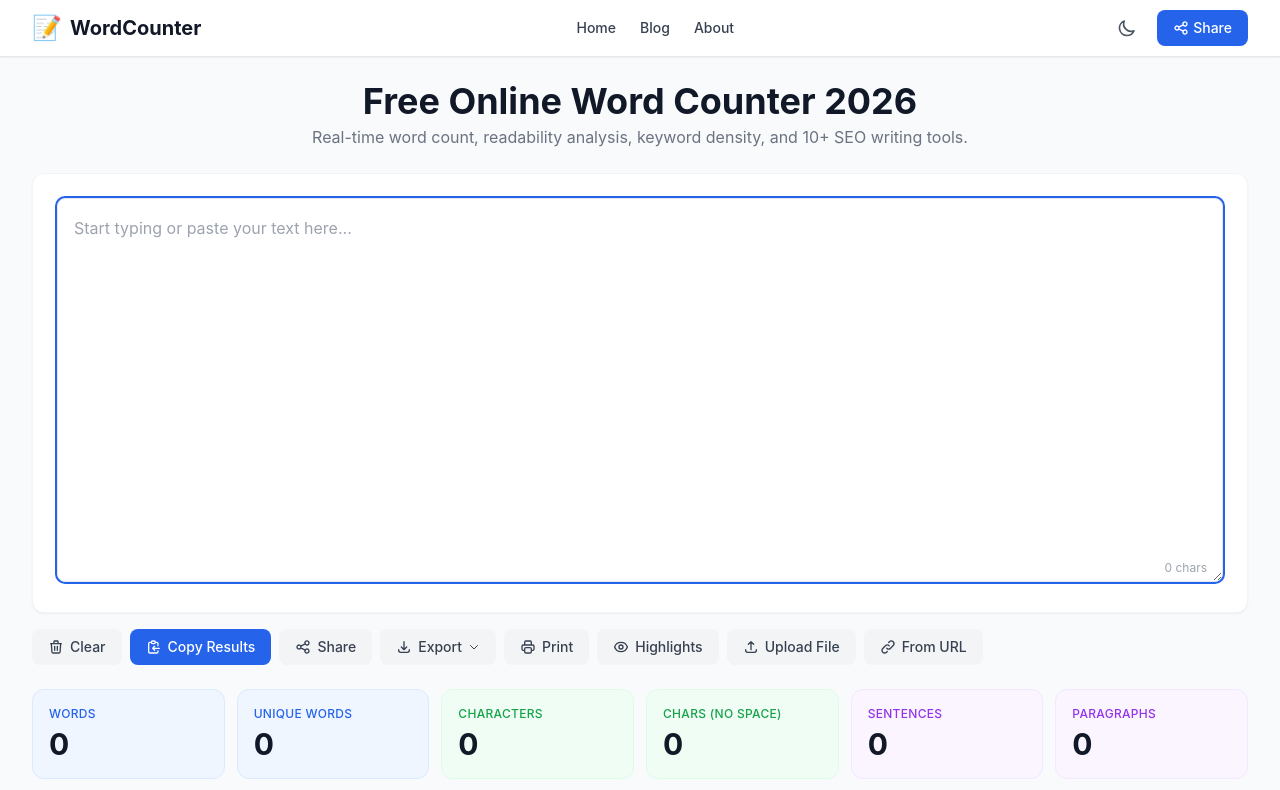
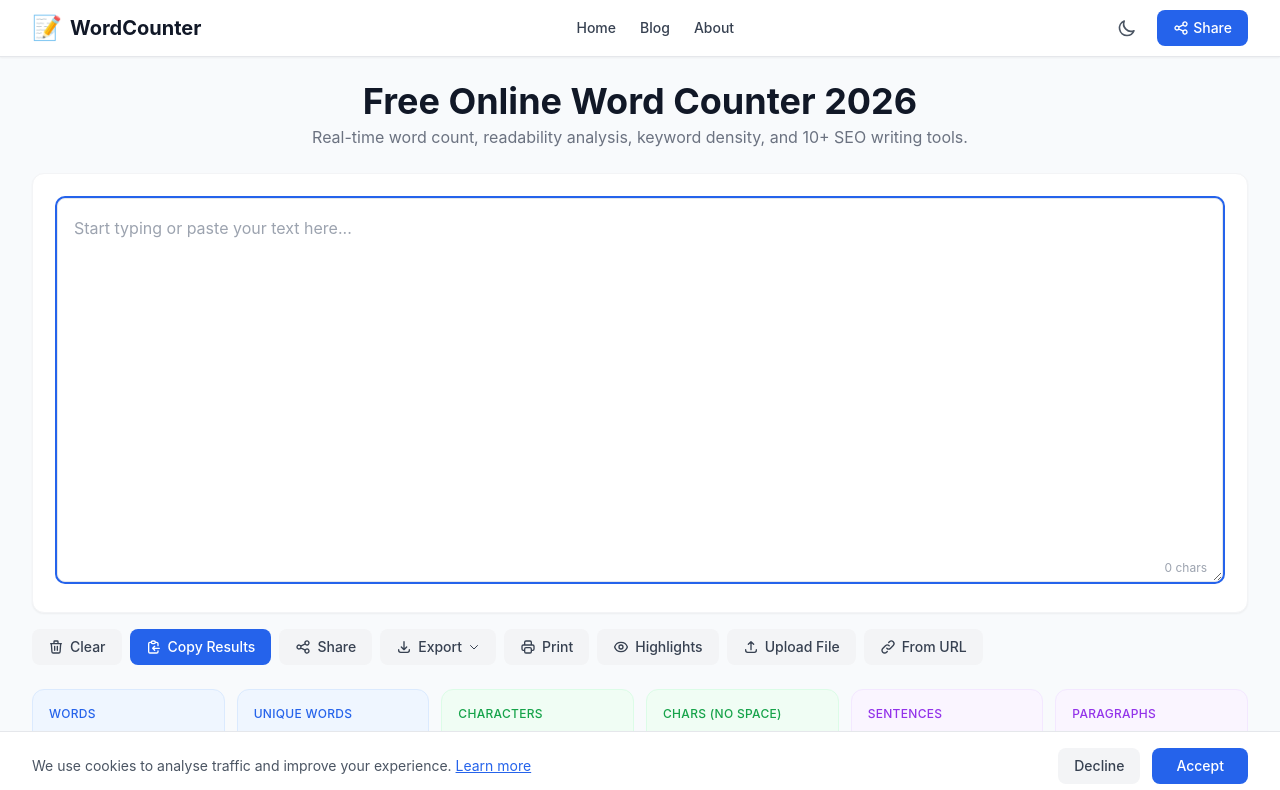
Before and after one commit to nodk69/wordcount, a React (Create React App) app: page / in a window 1280 px wide. Shown: the top 790 px of the page. Built offline with nearby package versions, Linux system fonts and the light colour scheme; the HTML template or start-up script is replaced by a standard one.

Commit message:
Fix some issues

```diff
--- a/public/index.html
+++ b/public/index.html
@@ -128,6 +128,10 @@
 
     <link rel="apple-touch-icon" href="%PUBLIC_URL%/logo192.png" />
     <link rel="manifest" href="%PUBLIC_URL%/manifest.json" />
+
+    <!-- Google AdSense Auto Ads -->
+    <script async src="https://pagead2.googlesyndication.com/pagead/js/adsbygoogle.js?client=ca-pub-2127916794477434"
+         crossorigin="anonymous"></script>
   </head>
   <body>
     <noscript>You need to enable JavaScript to run this app.</noscript>
--- a/src/App.js
+++ b/src/App.js
@@ -2,6 +2,7 @@ import { lazy, Suspense } from 'react';
 import { BrowserRouter, Routes, Route } from 'react-router-dom';
 import Home from './pages/Home';
 import NotFound from './pages/NotFound';
+import CookieConsent from './components/CookieConsent';
 
 // Secondary pages are lazy-loaded — they're code-split into separate chunks
 // so the main word counter tool loads immediately without waiting for them.
@@ -41,6 +42,7 @@ function App() {
           <Route path="*"                element={<NotFound />} />
         </Routes>
       </Suspense>
+      <CookieConsent />
     </BrowserRouter>
   );
 }
--- /dev/null
+++ b/src/components/CookieConsent.jsx
@@ -0,0 +1,52 @@
+import { useState, useEffect } from 'react';
+import { Link } from 'react-router-dom';
+
+const CookieConsent = () => {
+  const [visible, setVisible] = useState(false);
+
+  useEffect(() => {
+    if (!localStorage.getItem('cookieConsent')) setVisible(true);
+  }, []);
+
+  const accept = () => {
+    localStorage.setItem('cookieConsent', 'accepted');
+    setVisible(false);
+    if (window.adsbygoogle) (window.adsbygoogle = window.adsbygoogle || []).push({});
+  };
+
+  const decline = () => {
+    localStorage.setItem('cookieConsent', 'declined');
+    setVisible(false);
+  };
+
+  if (!visible) return null;
+
+  return (
+    <div className="fixed bottom-0 left-0 right-0 z-50 bg-white dark:bg-dark-card border-t border-gray-200 dark:border-dark-border shadow-lg">
+      <div className="max-w-8xl mx-auto px-4 sm:px-6 lg:px-8 py-4 flex flex-col sm:flex-row items-center justify-between gap-4">
+        <p className="text-sm text-gray-600 dark:text-gray-300 text-center sm:text-left">
+          We use cookies to analyse traffic and improve your experience.{' '}
+          <Link to="/cookie-policy" className="text-primary hover:text-primary-dark underline">
+            Learn more
+          </Link>
+        </p>
+        <div className="flex gap-3 shrink-0">
+          <button
+            onClick={decline}
+            className="btn-secondary text-sm px-4 py-2"
+          >
+            Decline
+          </button>
+          <button
+            onClick={accept}
+            className="btn-primary text-sm px-6 py-2"
+          >
+            Accept
+          </button>
+        </div>
+      </div>
+    </div>
+  );
+};
+
+export default CookieConsent;
```
Also changed, not shown: public/ads.txt (added).
